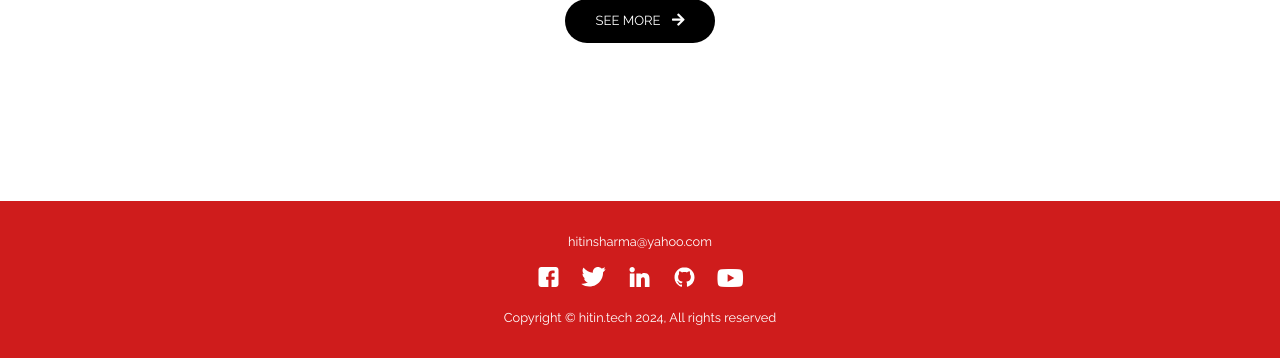
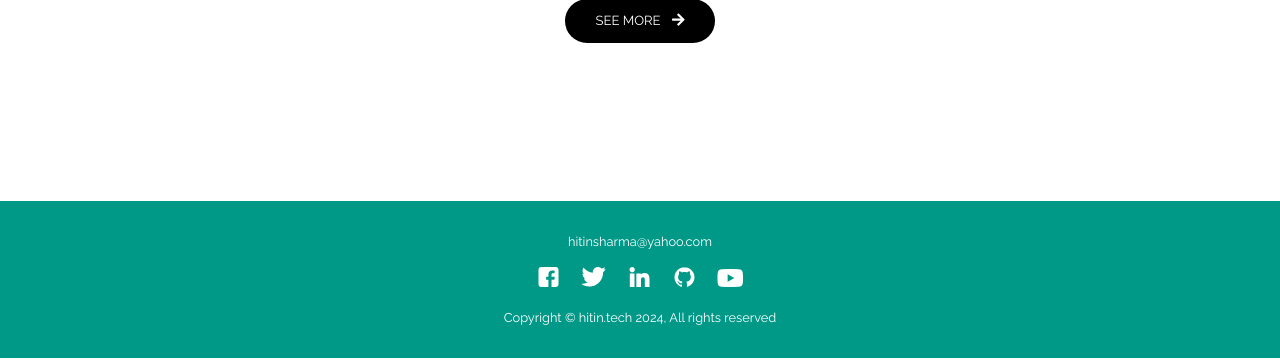
Before and after one commit to sgp200/portfolio1, a PHP site: page / in a window 1280 px wide. Shown: the part 2203-2566 px from the top of the page. Run offline with PHP 8.4, Linux system fonts and the light colour scheme.

Commit message:
Slight Changes

```diff
--- a/css/style.css
+++ b/css/style.css
@@ -265,7 +265,7 @@ body {
   bottom: -75px;
   left: 0;
   right: 0;
-  background: #cf1c1c;
+  background: #098;
   box-sizing: border-box;
   width: 100%;
   padding: 15px;
```
